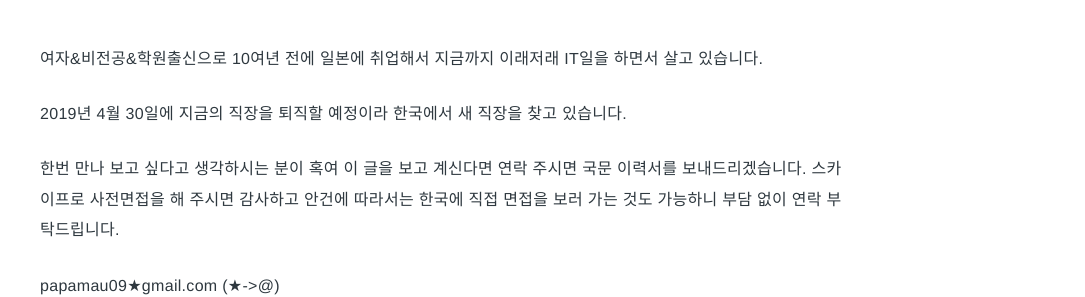
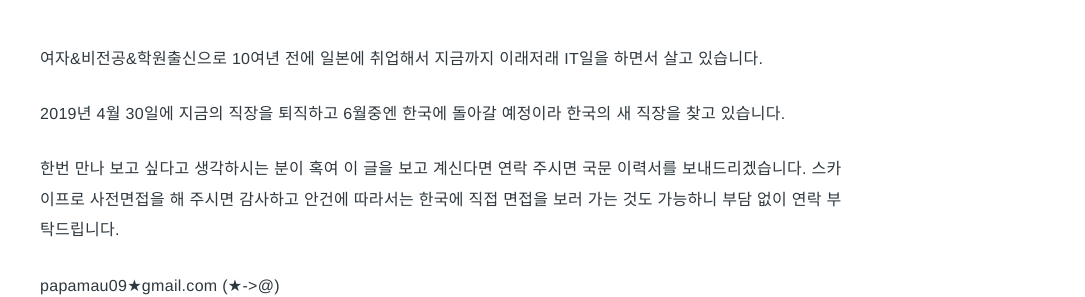
Before and after one commit to Pie001/pie001.github.io, a Jekyll site: the page built from about.md, in a window 1280 px wide. Shown: the part 580-877 px from the top of the page, without its empty margins (195-1280 px from the left). Built offline with Jekyll 4.4.1, drawn with Linux system fonts in a browser that asks for light colours.

Commit message:
Update about.md

```diff
--- a/about.md
+++ b/about.md
@@ -6,7 +6,7 @@ layout: page
 
 여자&비전공&학원출신으로 10여년 전에 일본에 취업해서 지금까지 이래저래 IT일을 하면서 살고 있습니다.
 
-2019년 4월 30일에 지금의 직장을 퇴직할 예정이라 한국에서 새 직장을 찾고 있습니다.
+2019년 4월 30일에 지금의 직장을 퇴직하고 6월중엔 한국에 돌아갈 예정이라 한국의 새 직장을 찾고 있습니다.
 
 한번 만나 보고 싶다고 생각하시는 분이 혹여 이 글을 보고 계신다면 연락 주시면 국문 이력서를 보내드리겠습니다. 스카이프로 사전면접을 해 주시면 감사하고 안건에 따라서는 한국에 직접 면접을 보러 가는 것도 가능하니 부담 없이 연락 부탁드립니다.
 
```
